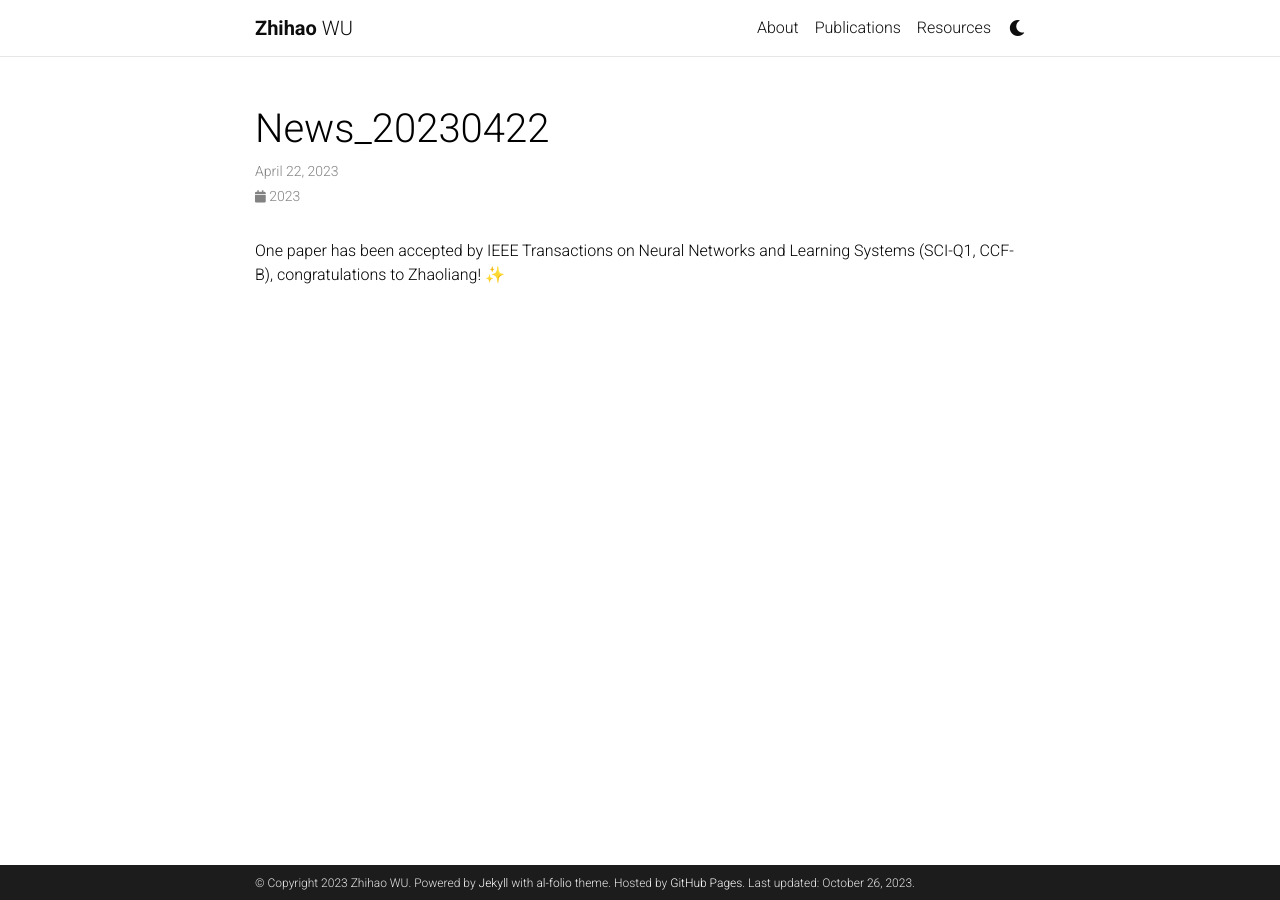
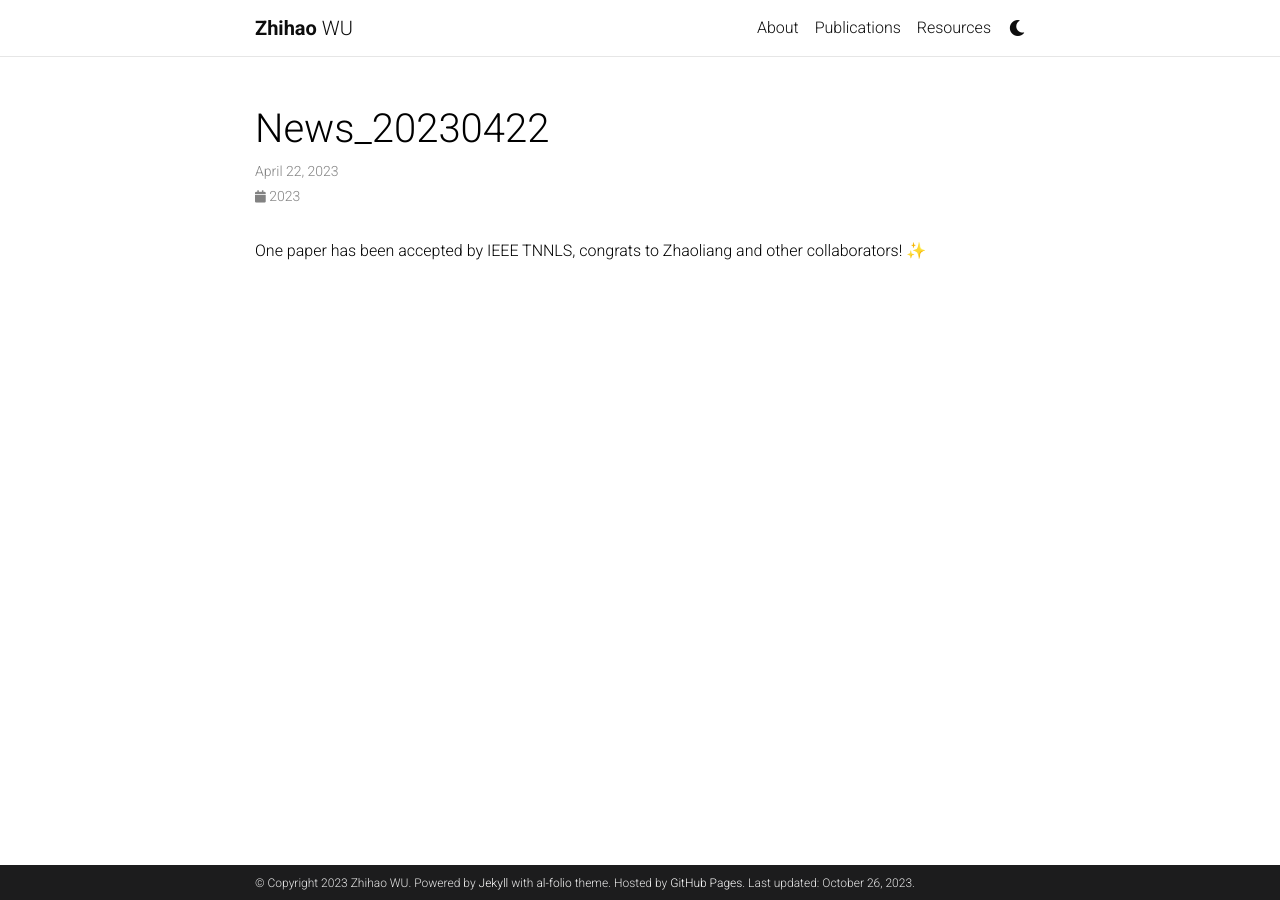
Before and after one commit to huangsuj/huangsuj.github.io, a Jekyll site: the page built from _news/news_20230422.md, in a window 1280 px wide. Built offline with Jekyll 4.4.1, drawn with Linux system fonts in a browser that asks for light colours; emoji names are drawn with the system emoji font; comment, search, counter and statistics services are not loaded; a style sheet for code colours, icons or effects is not loaded.

Commit message:
Update news_20230422.md

```diff
--- a/_news/news_20230422.md
+++ b/_news/news_20230422.md
@@ -4,4 +4,4 @@ date: 2023-04-22 15:59:00-0400
 inline: true
 ---
 
-One paper has been accepted by IEEE Transactions on Neural Networks and Learning Systems (SCI-Q1, CCF-B), congratulations to Zhaoliang! :sparkles:
+One paper has been accepted by IEEE TNNLS, congrats to Zhaoliang and other collaborators! :sparkles:
```
